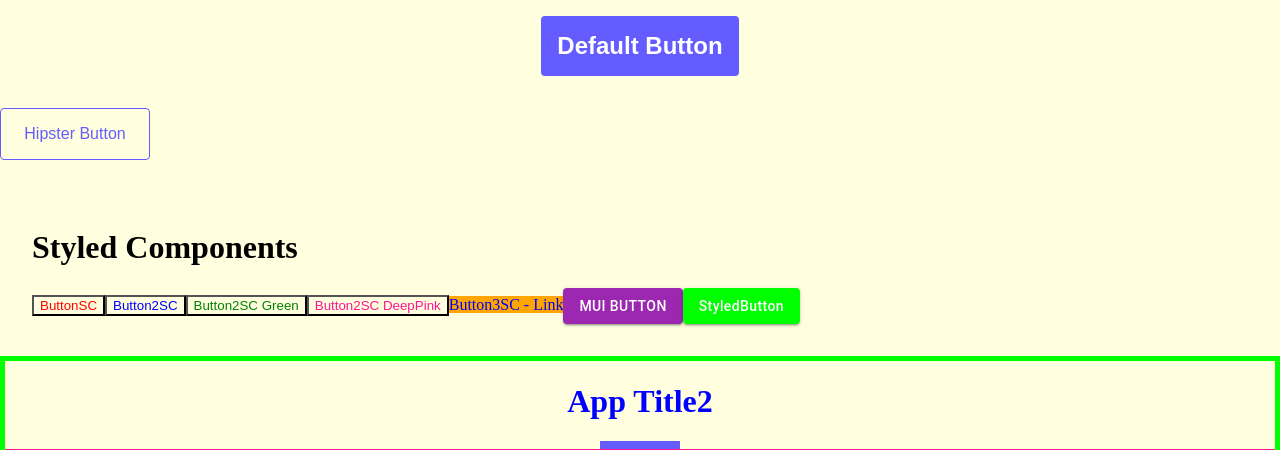
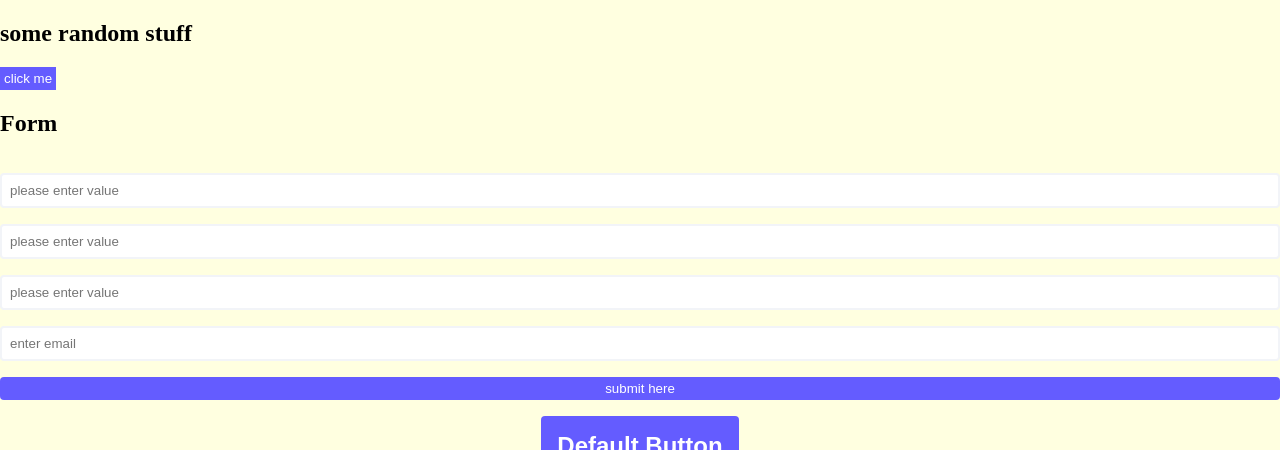
Before and after one commit to Michal-Radomski/JS_Libraries_Courses, a React (Create React App) app in the folder 03 Styled Components/: page / in a window 1280 px wide. Shown: the top 450 px of the page. Built offline with nearby package versions, Linux system fonts and the light colour scheme.

Commit message:
Course - commit 15

```diff
--- a/03 Styled Components/src/App.tsx
+++ b/03 Styled Components/src/App.tsx
@@ -8,6 +8,7 @@ import Card from "./components/Card";
 import GlobalStyles from "./GlobalStyles";
 import Loader from "./components/Loader";
 import { DefaultButton, HipsterButton } from "./components/Buttons";
+import Form from "./components/Form";
 
 const ButtonSC = styled.button({ color: "red", backgroundColor: "lightyellow" });
 const Button2SC = styled.button<{ $special?: string }>`
@@ -50,6 +51,7 @@ function App(): JSX.Element {
   return (
     <React.Fragment>
       <GlobalStyles />
+      <Form />
       <DefaultButton $large={true}>Default Button</DefaultButton>
       <HipsterButton $large={false}>Hipster Button</HipsterButton>
       <div style={{ padding: "2rem" }}>
--- /dev/null
+++ b/03 Styled Components/src/components/Form.tsx
@@ -0,0 +1,67 @@
+import React from "react";
+import styled, { css } from "styled-components";
+
+const Button = styled.button.attrs((props) => {
+  console.log(1, "props:", props);
+  return { type: props.type || "button" };
+})`
+  background: var(--primary);
+  border: none;
+  color: white;
+  padding: 0.25rem;
+  cursor: pointer;
+  ${({ type }) => {
+    return (
+      type === "submit" &&
+      css`
+        display: block;
+        width: 100%;
+        margin-top: 1rem;
+        border-radius: 0.25rem;
+      `
+    );
+  }}
+`;
+
+const BasicInput = styled.input.attrs((props) => {
+  console.log(2, "props:", props);
+  return {
+    type: props.type || "text",
+    placeholder: props.placeholder || "please enter value",
+  };
+})`
+  box-sizing: border-box;
+  padding: 0.5rem;
+  border: 2px solid #f2f4f8;
+  border-radius: 0.25rem;
+  width: 100%;
+  margin-top: 1rem;
+`;
+
+const Form = (): JSX.Element => {
+  return (
+    <React.Fragment>
+      <div>
+        <h2>some random stuff</h2>
+        <Button>click me</Button>
+        <form
+        // css={`
+        //   width: 300px;
+        //   background: #fff;
+        //   padding: 2rem;
+        //   margin-top: 1rem;
+        // `}
+        >
+          <h2>Form</h2>
+          <BasicInput />
+          <BasicInput />
+          <BasicInput />
+          <BasicInput type="email" placeholder="enter email" />
+          <Button type="submit">submit here</Button>
+        </form>
+      </div>
+    </React.Fragment>
+  );
+};
+
+export default Form;
```
